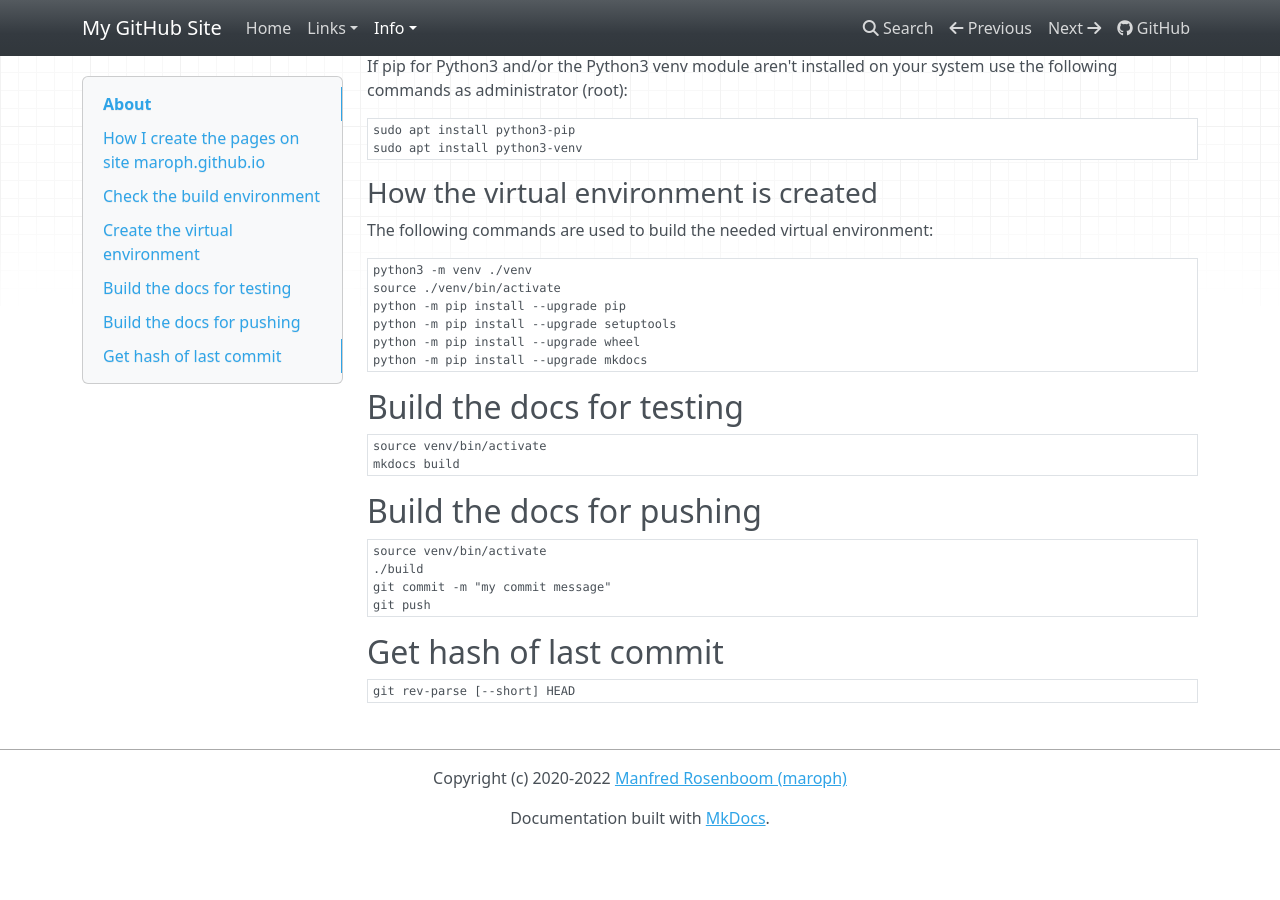
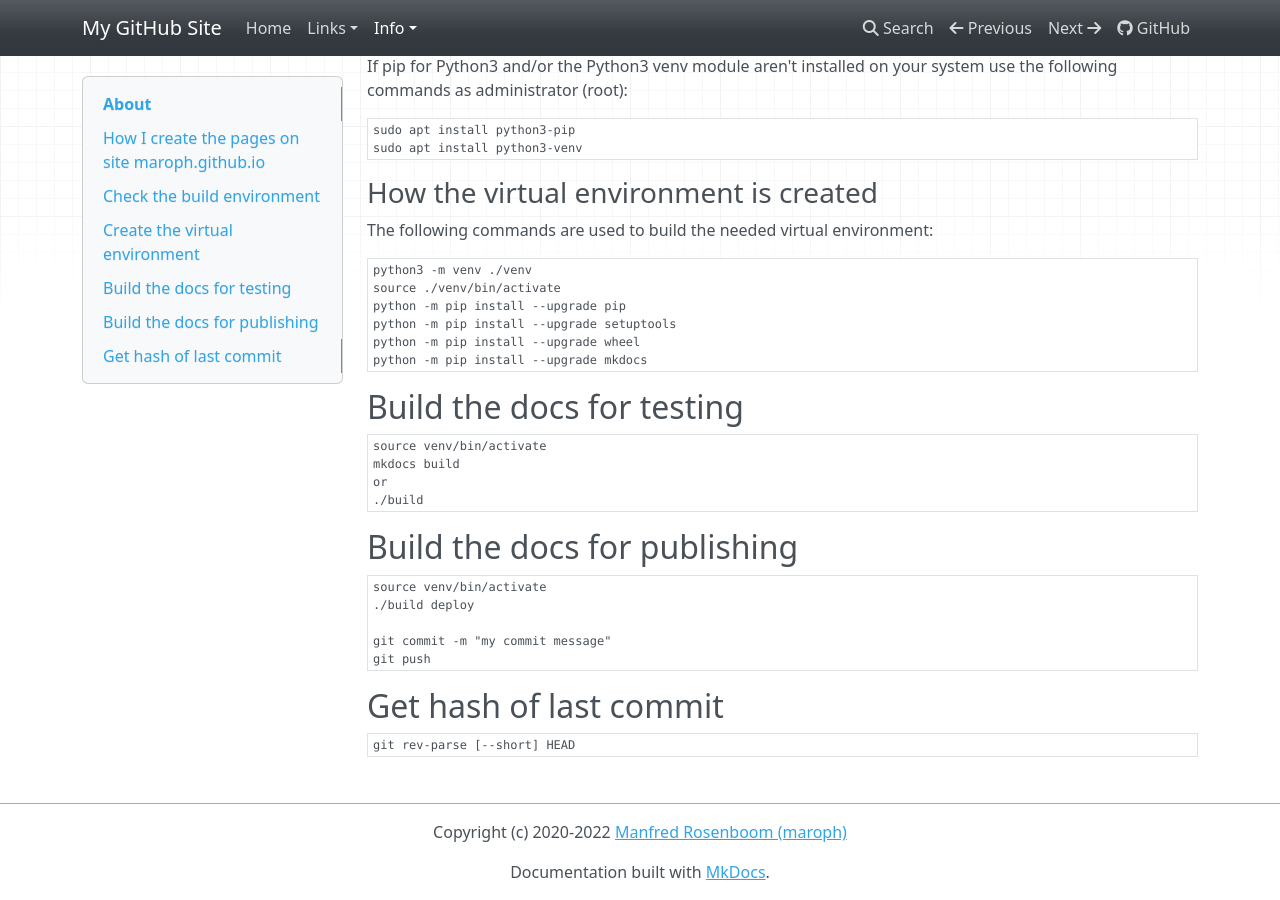
Before and after one commit to maroph/maroph.github.io, an MkDocs documentation site: the page built from docs/info/about.md, in a window 1280 px wide and 900 px high, scrolled down 749 px. Built offline with MkDocs 1.6.1, drawn with Linux system fonts in a browser that asks for light colours; before the commit the page ends 1595 px from its top, so only the background shows below that.

Commit message:
adapt about file

```diff
--- a/docs/info/about.md
+++ b/docs/info/about.md
@@ -51,11 +51,14 @@ The following commands are used to build the needed virtual environment:
 
     source venv/bin/activate
     mkdocs build
+    or
+    ./build
 
-## Build the docs for pushing
+## Build the docs for publishing
 
     source venv/bin/activate
-    ./build
+    ./build deploy
+
     git commit -m "my commit message"
     git push
 
--- a/mkdocs.yml
+++ b/mkdocs.yml
@@ -7,7 +7,7 @@ repo_name: GitHub
 repo_url: https://github.com/maroph/maroph.github.io/
 # edit_uri: "edit/master/docs"
 # view readonly version
-# edit_uri: "blob/master/docs"
+edit_uri: "blob/master/docs"
 # link to GitHub repository site
 edit_uri: ""
 
```
Also changed, not shown: 1 other file.
